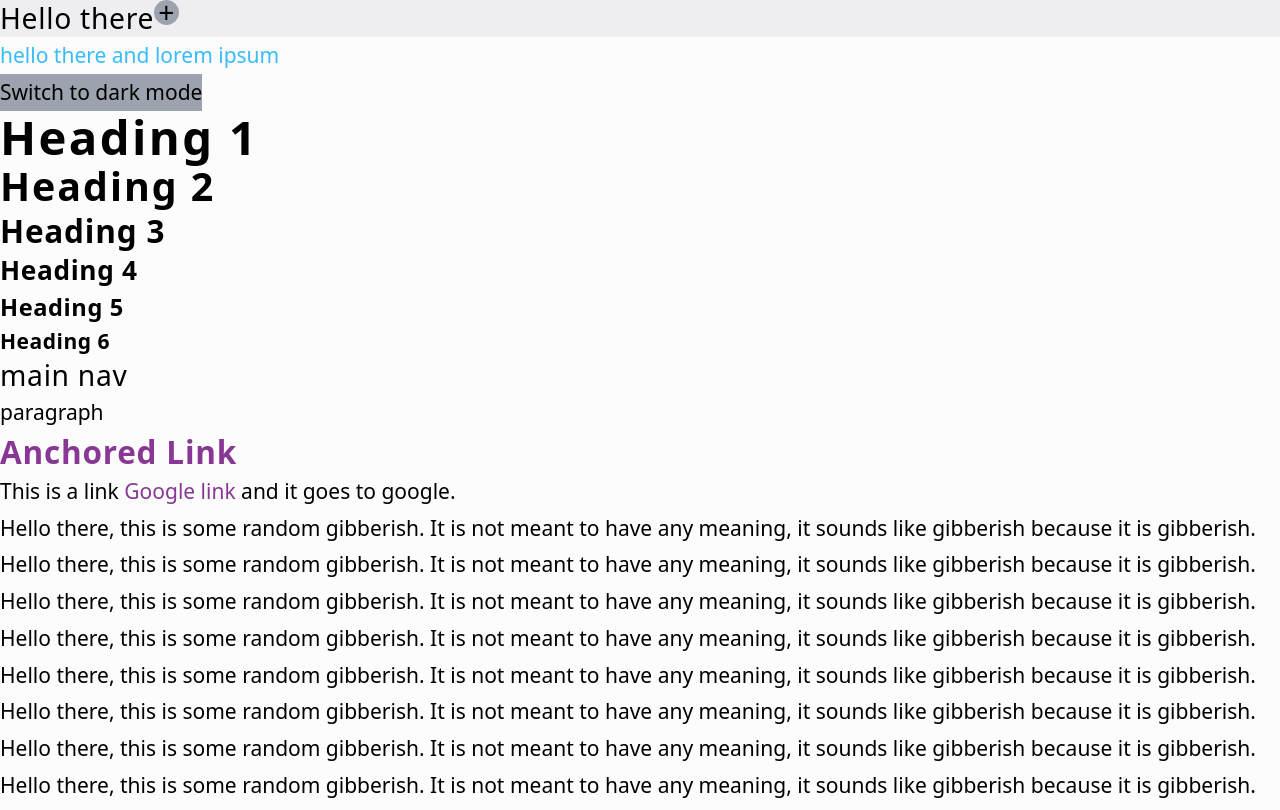
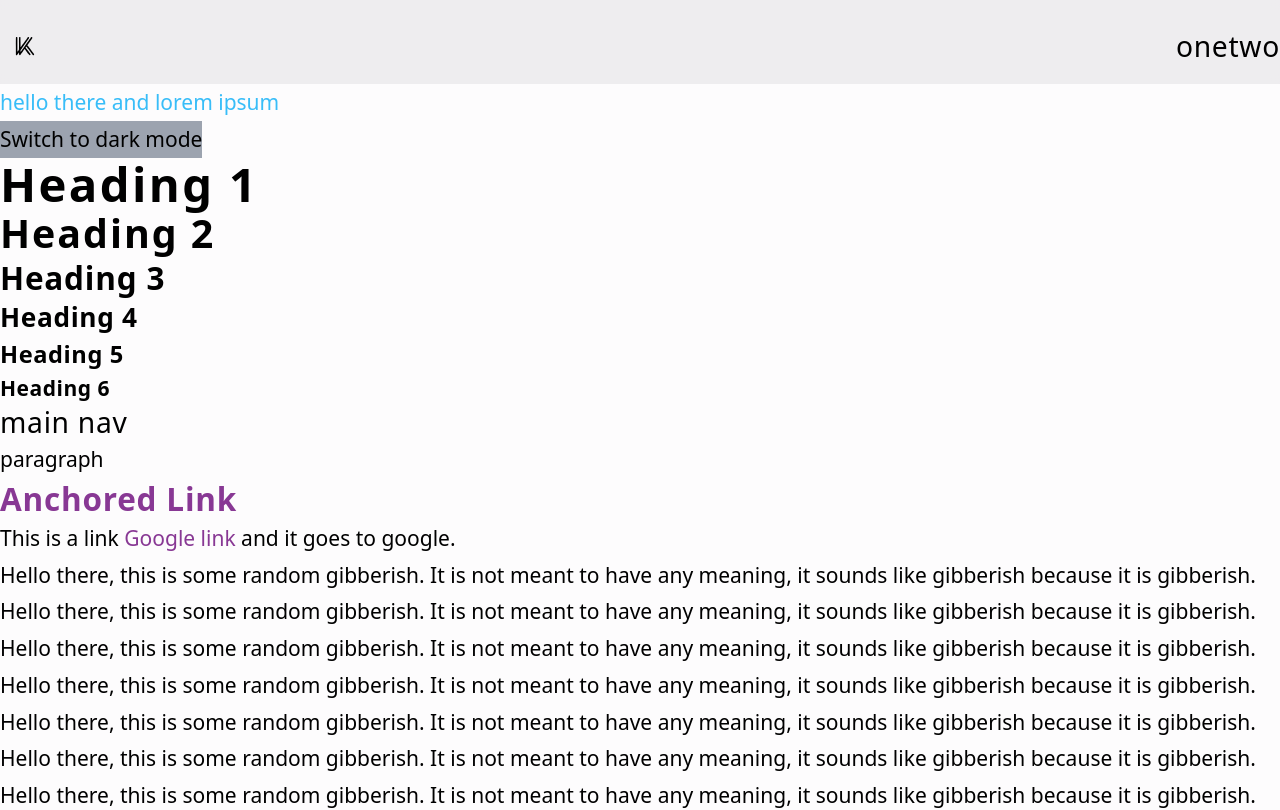
Before and after one commit to khinshankhan/www, a Next.js app: page / in a window 1280 px wide. Shown: the top 810 px of the page. Built offline with nearby package versions, Linux system fonts and the light colour scheme.

Commit message:
build out header skeleton

```diff
--- a/pages/index.tsx
+++ b/pages/index.tsx
@@ -2,24 +2,42 @@ import React, { Fragment, useState, type ReactNode } from "react"
 import * as Collapsible from "@radix-ui/react-collapsible"
 import Headroom from "react-headroom"
 
-import { narray } from "lib/utils"
-import { ThemeToggle } from "components/toggles"
+import { cx, narray } from "lib/utils"
+import { HomeToggle, ThemeToggle } from "components/toggles"
+
+function Menu({ className = "" }: { className?: string }) {
+  return (
+    <menu
+      className={cx(
+        "flex flex-col items-center justify-center isDesktop:flex-row isDesktop:items-end isDesktop:justify-between",
+        className
+      )}
+    >
+      <div>one</div>
+      <div>two</div>
+    </menu>
+  )
+}
 
 function Navbar() {
   const [open, setOpen] = useState(false)
 
   return (
-    <Collapsible.Root className="w-[300px]" open={open} onOpenChange={setOpen}>
-      <div className="flex flex-row">
-        <span>Hello there</span>
-
-        <Collapsible.Trigger asChild>
-          <button className="inline-flex h-[25px] w-[25px] items-center justify-center rounded-full">
-            {open ? "x" : "+"}
-          </button>
-        </Collapsible.Trigger>
-      </div>
-      <Collapsible.Content className="animated-collapsible">Hi there</Collapsible.Content>
+    <Collapsible.Root className="w-full" open={open} onOpenChange={setOpen}>
+      <header role="navigation" className="nav-bg main-nav min-h-[55px]">
+        <nav className="flex w-full flex-row items-center justify-between pt-4 pb-2.5">
+          <HomeToggle />
+          <Menu className="hide-mobile" />
+          <Collapsible.Trigger asChild>
+            <button className="hide-desktop inline-flex h-[25px] w-[25px] items-center justify-center rounded-full">
+              {open ? "x" : "+"}
+            </button>
+          </Collapsible.Trigger>
+        </nav>
+        <Collapsible.Content className="animated-collapsible">
+          <Menu className="hide-desktop" />
+        </Collapsible.Content>
+      </header>
     </Collapsible.Root>
   )
 }
@@ -31,9 +49,7 @@ function Header() {
         zIndex: 1200, // banner z index
       }}
     >
-      <div className="nav-bg main-nav">
-        <Navbar />
-      </div>
+      <Navbar />
     </Headroom>
   )
 }
--- a/styles/globals.css
+++ b/styles/globals.css
@@ -248,6 +248,13 @@
 }
 
 @layer utilities {
+  .hide-mobile {
+    @apply isMobile:hidden !important;
+  }
+  .hide-desktop {
+    @apply isDesktop:hidden !important;
+  }
+
   /* give nav bg a lot of transparency when backdrop filter isn't available */
   .nav-bg {
     @apply bg-theme-bg/[.99];
```
